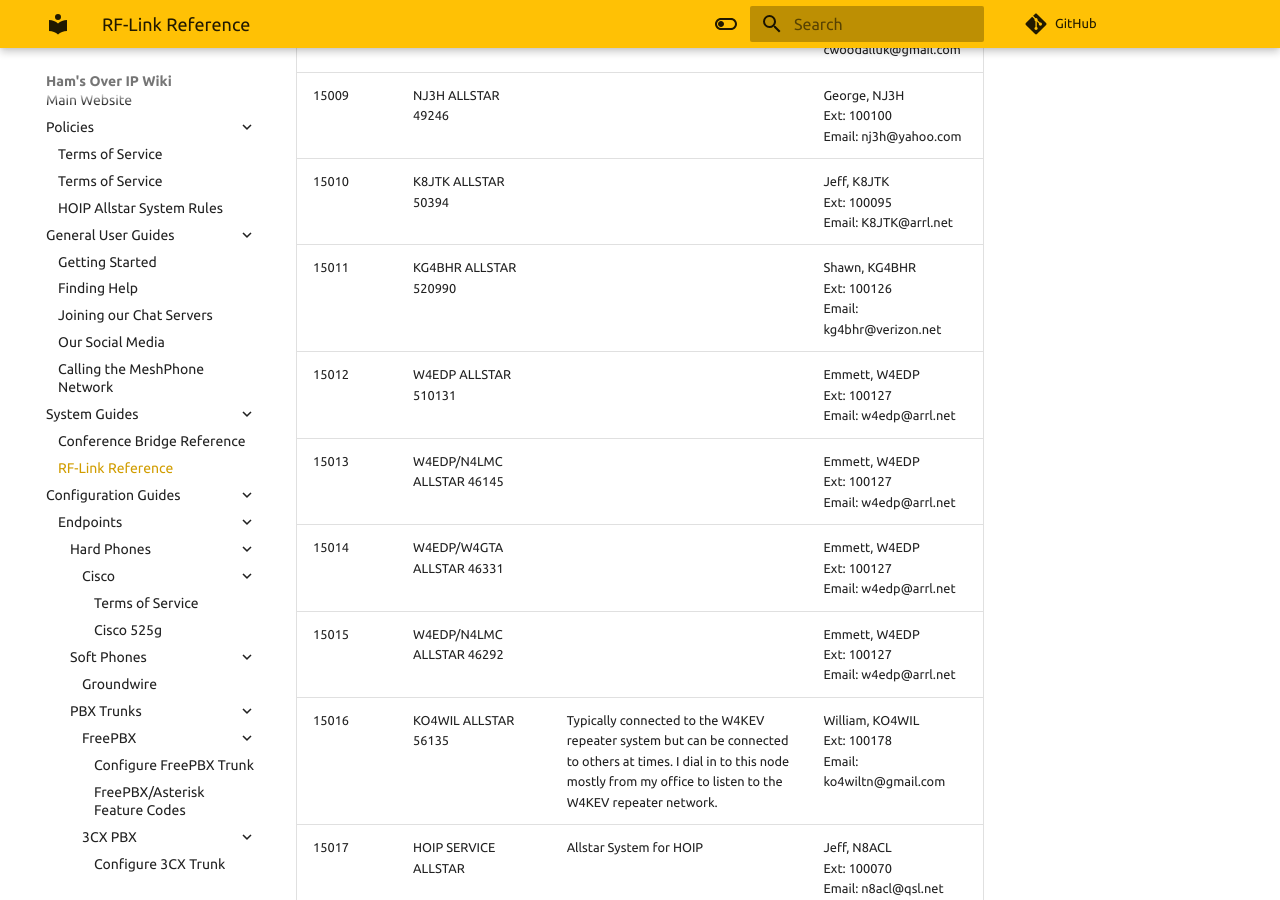
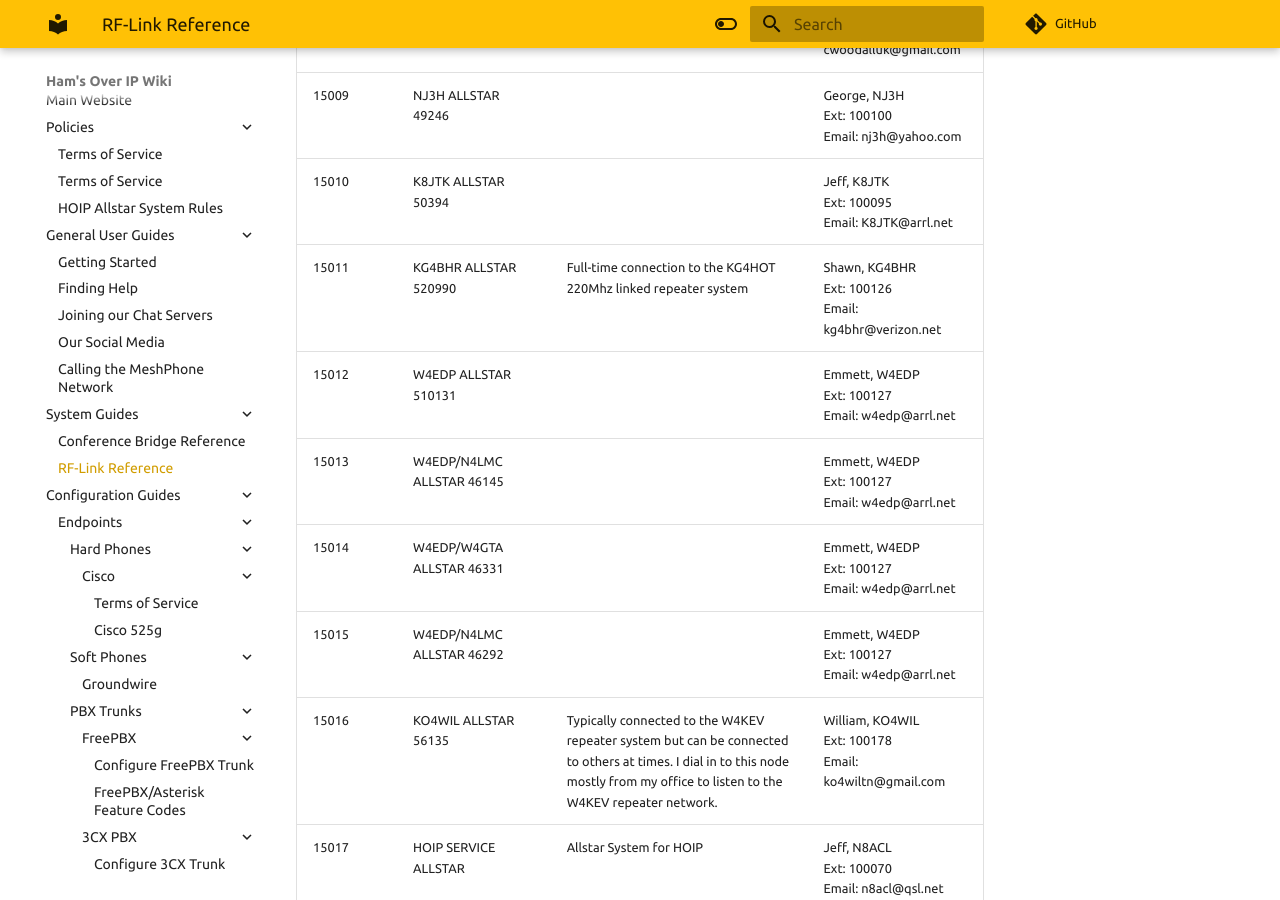
Before and after one commit to hamsoverip/wiki, an MkDocs documentation site: the page built from docs/other/rf-links-list.md, in a window 1280 px wide and 900 px high, scrolled down 1514 px. Built offline with MkDocs 1.6.1 and Material for MkDocs 9.7.7, drawn with Linux system fonts in a browser that asks for light colours; comment, search, counter and statistics services are not loaded.

Commit message:
Update rf-links-list.md
Added a description to my RF-Link listing
 KG4BHR

```diff
--- a/docs/other/rf-links-list.md
+++ b/docs/other/rf-links-list.md
@@ -26,7 +26,7 @@ Link Owners/Admins: We need your help in keeping this list up to date. You have
 | 15008 |M7DPD ALLSTAR 57206 |  | Carl, M7DPD</br>Ext: </br>Email: cwoodalluk@gmail.com |
 | 15009 |NJ3H ALLSTAR 49246 |  | George, NJ3H</br>Ext: 100100</br>Email: nj3h@yahoo.com |
 | 15010 |K8JTK ALLSTAR 50394 |  | Jeff, K8JTK</br>Ext: 100095</br>Email: K8JTK@arrl.net |
-| 15011 |KG4BHR ALLSTAR 520990 |  | Shawn, KG4BHR</br>Ext: 100126</br>Email: kg4bhr@verizon.net |
+| 15011 |KG4BHR ALLSTAR 520990 | Full-time connection to the KG4HOT 220Mhz linked repeater system | Shawn, KG4BHR</br>Ext: 100126</br>Email: kg4bhr@verizon.net |
 | 15012 |W4EDP ALLSTAR 510131 |  | Emmett, W4EDP</br>Ext: 100127</br>Email: w4edp@arrl.net |
 | 15013 |W4EDP/N4LMC ALLSTAR 46145 |  | Emmett, W4EDP</br>Ext: 100127</br>Email: w4edp@arrl.net |
 | 15014 |W4EDP/W4GTA ALLSTAR 46331 |  | Emmett, W4EDP</br>Ext: 100127</br>Email: w4edp@arrl.net |
```
